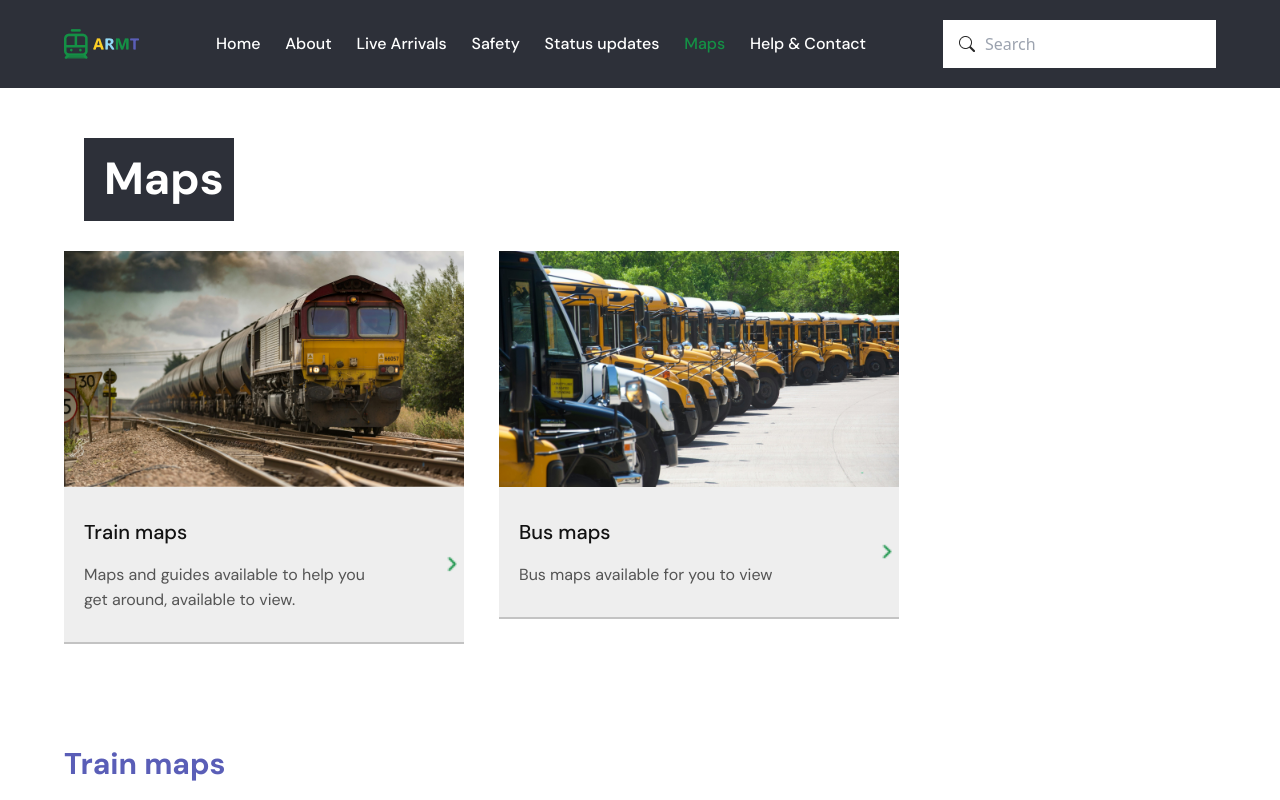
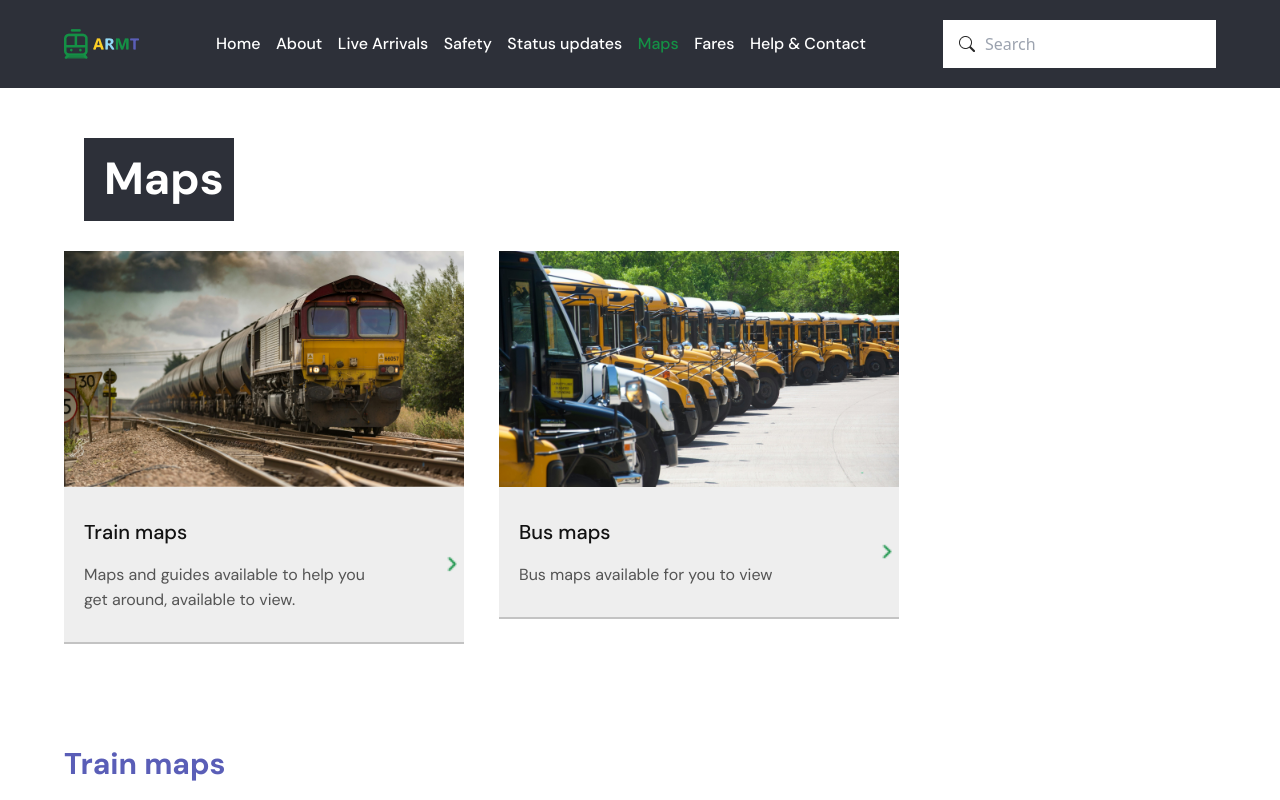
Before and after one commit to AxelCyberEnterprises/armt, a Next.js app: page /maps in a window 1280 px wide. Shown: the top 800 px of the page. Built offline with nearby package versions, Linux system fonts and the light colour scheme.

Commit message:
Fares Linking

```diff
--- a/src/components/Footer/Footer.jsx
+++ b/src/components/Footer/Footer.jsx
@@ -13,16 +13,16 @@ function Footer() {
       <div className="footer__container-column col-lg-8">
         <h2>Help & Contacts</h2>
         <div className="footer__container-column_links">
-          <Link href="about" className="footer__container-links">
+          <Link href="/about" className="footer__container-links">
             About
           </Link>
           <p>Careers</p>
           <p>Publications & reports</p>
-          <Link href="safety" className="footer__container-links">
+          <Link href="/safety" className="footer__container-links">
             Safety & Security
           </Link>
 
-          <Link href="transparency" className="footer__container-links">
+          <Link href="/transparency" className="footer__container-links">
             Transparency
           </Link>
         </div>
--- a/src/components/header/Header.jsx
+++ b/src/components/header/Header.jsx
@@ -6,7 +6,7 @@ import React, { useState } from "react";
 import ActiveLink from "../ActiveLink";
 import Link from "next/link";
 
-function Header({activeLink}) {
+function Header({ activeLink }) {
   const [toggle, setToggle] = useState(false);
 
   const [activeTab, setActiveTab] = useState(activeLink);
@@ -68,6 +68,13 @@ function Header({activeLink}) {
             setActiveTab={setActiveTab}
           >
             Maps
+          </ActiveLink>
+          <ActiveLink
+            href={"/fares"}
+            activeTab={activeTab}
+            setActiveTab={setActiveTab}
+          >
+            Fares
           </ActiveLink>
           <ActiveLink
             href={"/help-and-contact"}
```
